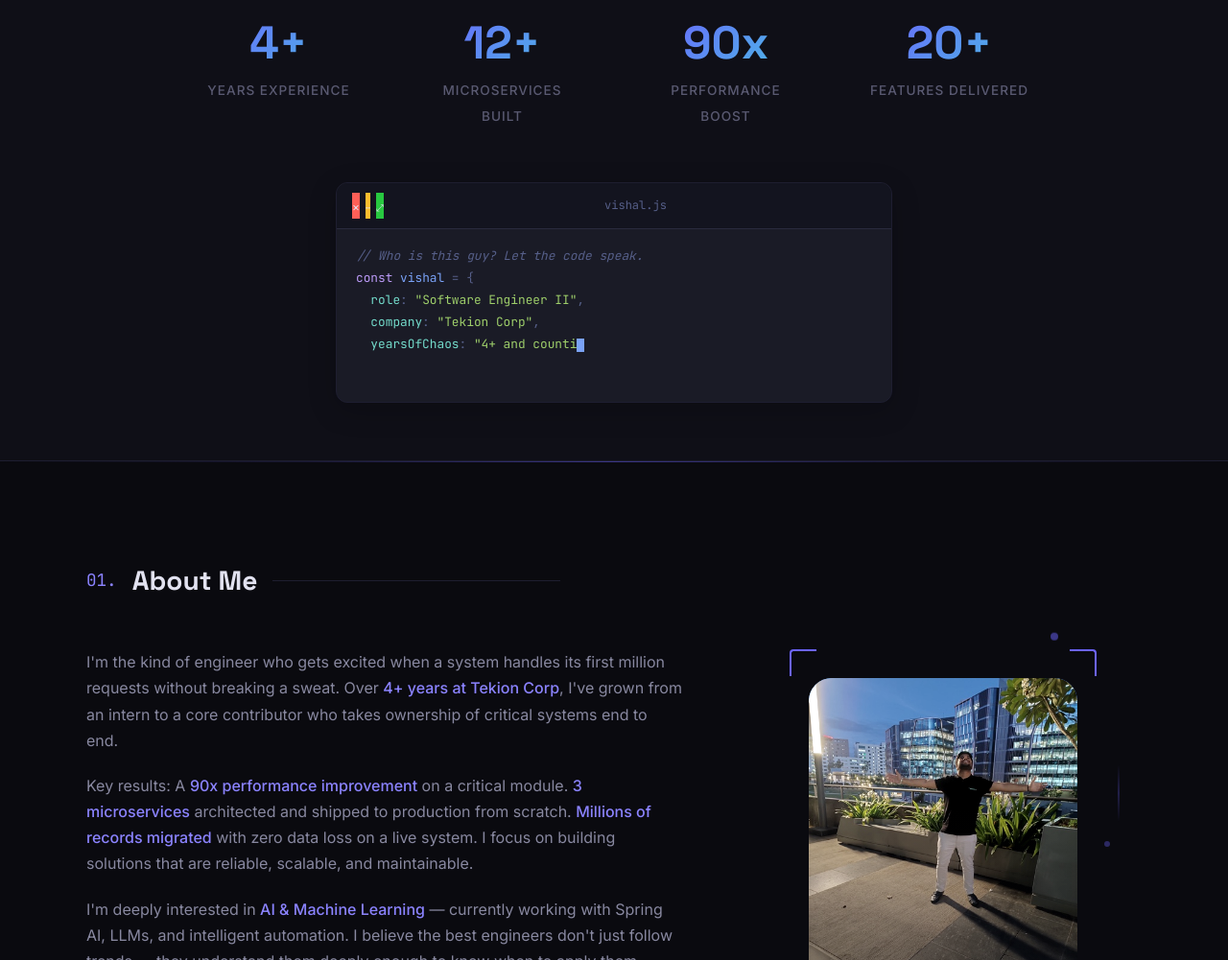
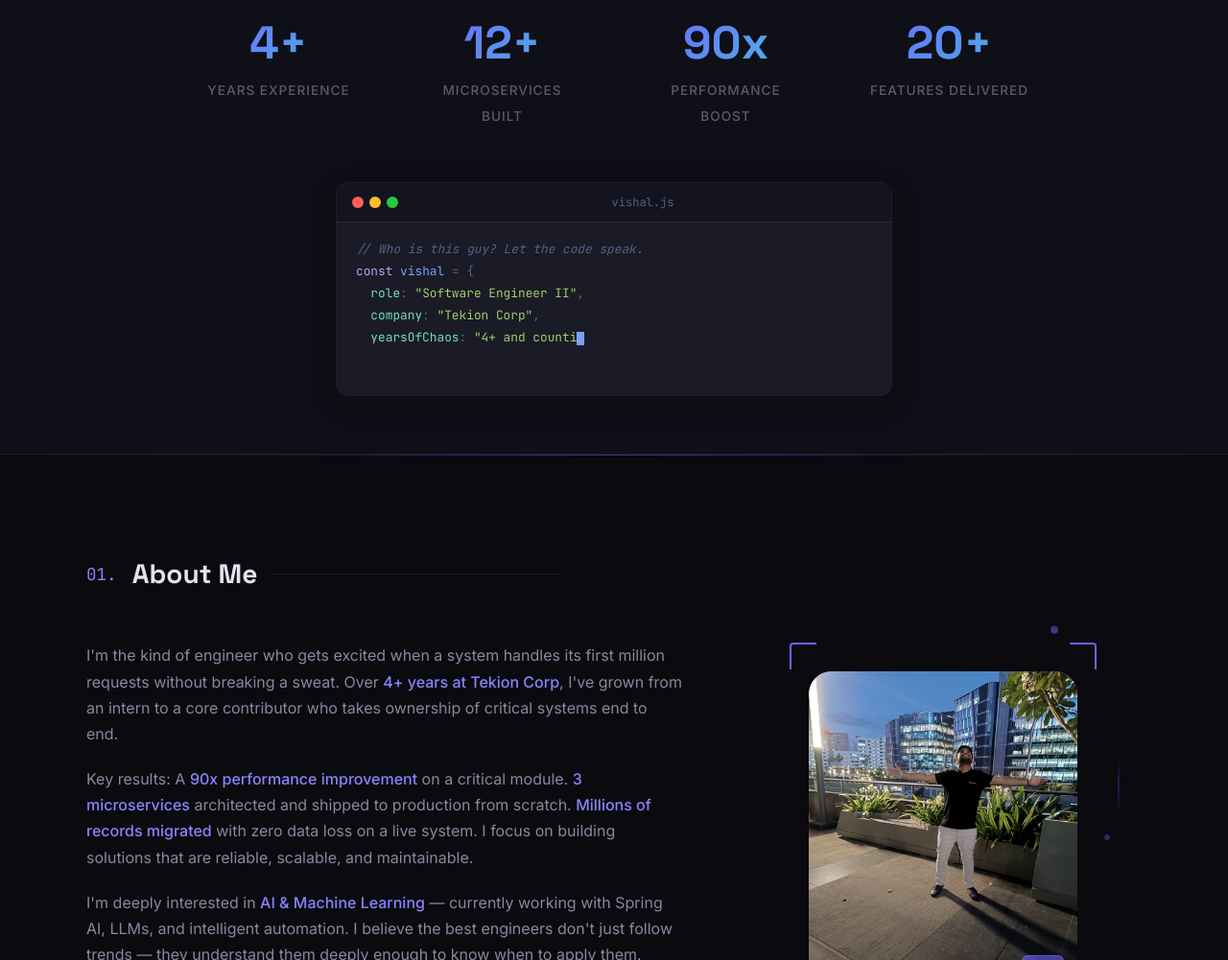
Before and after one commit to Vishal-Kathpalia/vishal-kathpalia.github.io, a plain HTML site: page index.html in a window 1280 px wide. Shown: the part 858-1859 px from the top of the page at 96% size. Drawn offline with Linux system fonts and the light colour scheme.

Commit message:
Dots bug resolve

```diff
--- a/css/styles.css
+++ b/css/styles.css
@@ -2762,6 +2762,19 @@ a.contact-info-value:hover {
   gap: 6px;
 }
 
+.code-editor-dots .dot {
+  width: 12px;
+  height: 12px;
+  border-radius: 50%;
+  display: inline-block;
+  position: relative;
+  overflow: hidden;
+}
+
+.code-editor-dots .dot::after {
+  display: none;
+}
+
 .code-editor-filename {
   font-family: var(--font-mono);
   font-size: 0.75rem;
```
